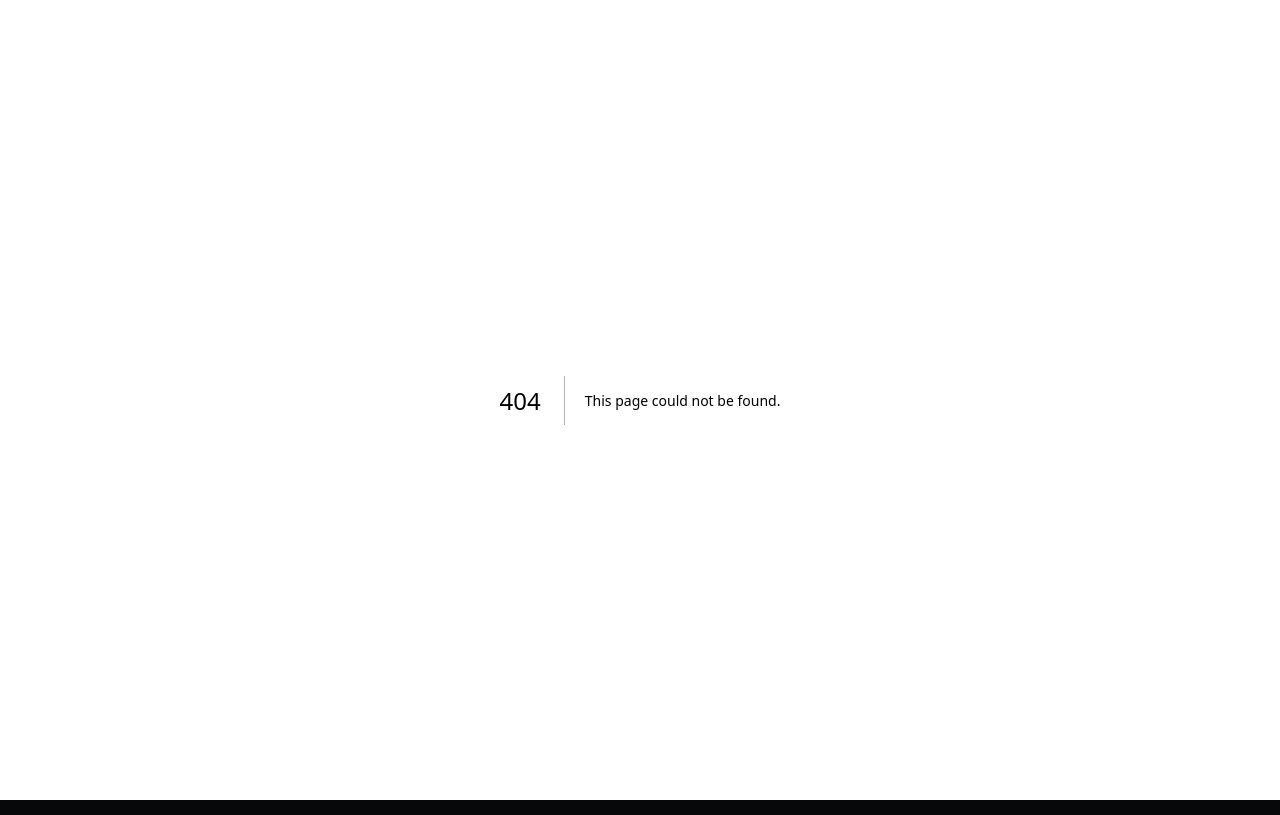
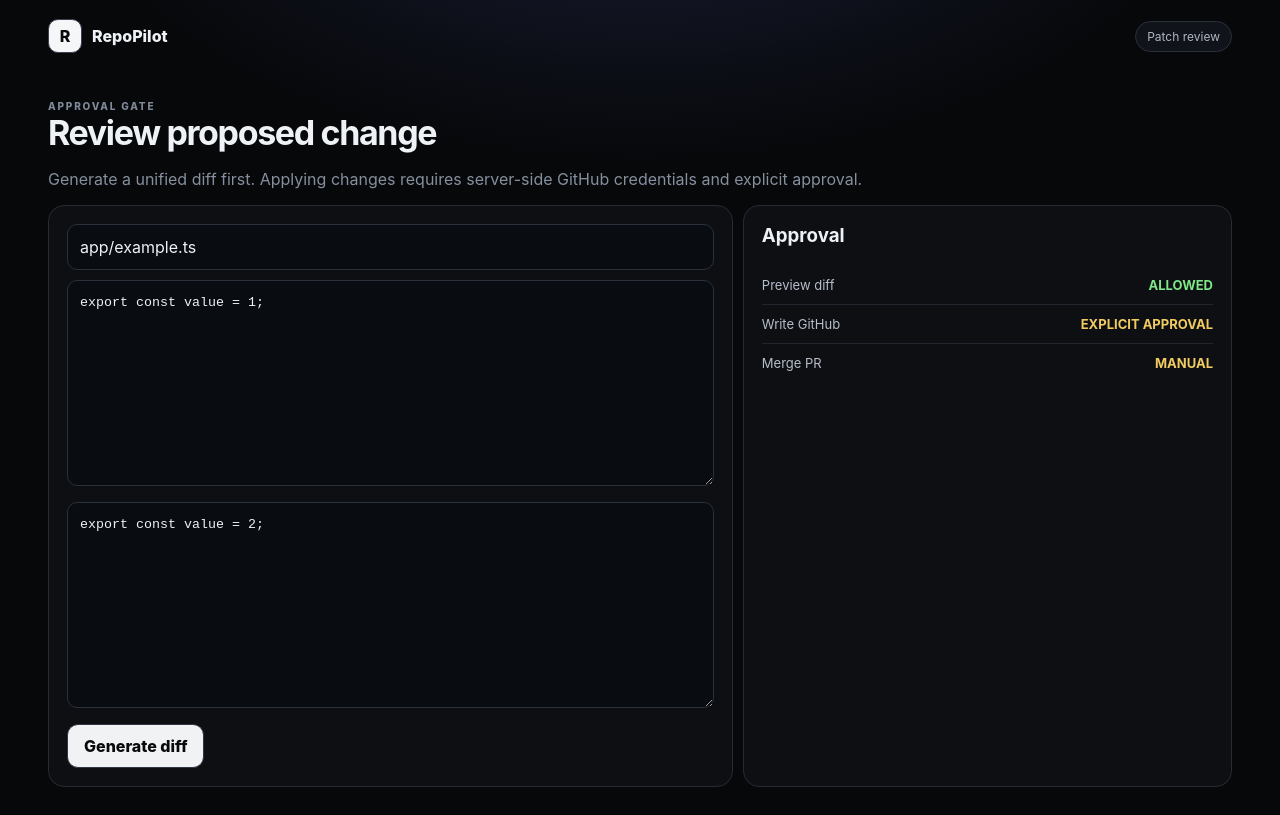
Before and after one commit to kamran-nizamani/RepoPilot, a Next.js app: page /dashboard/patch in a window 1280 px wide. Before the commit this address had no page. Built offline with nearby package versions, Linux system fonts and the light colour scheme.

Commit message:
feat: add patch review workspace

```diff
--- /dev/null
+++ b/app/dashboard/patch/page.tsx
@@ -0,0 +1,8 @@
+"use client";
+import {useState} from "react";
+import Link from "next/link";
+export default function Patch(){
+ const [path,setPath]=useState("app/example.ts");const [oldText,setOld]=useState("export const value = 1;");const [newText,setNew]=useState("export const value = 2;");const [diff,setDiff]=useState("");const [busy,setBusy]=useState(false);const [msg,setMsg]=useState("");
+ async function preview(){setBusy(true);setMsg("");try{const r=await fetch("/api/patch",{method:"POST",headers:{"Content-Type":"application/json"},body:JSON.stringify({path,oldText,newText})});const d=await r.json();if(!r.ok)throw Error(d.error);setDiff(d.diff)}catch(e){setMsg(e instanceof Error?e.message:"Patch failed")}finally{setBusy(false)}}
+ return <div className="shell"><nav className="nav"><Link href="/" className="brand"><span className="logo">R</span>RepoPilot</Link><span className="pill">Patch review</span></nav><main className="workspace"><section className="content"><div className="eyebrow">APPROVAL GATE</div><h1>Review proposed change</h1><p className="muted">Generate a unified diff first. Applying changes requires server-side GitHub credentials and explicit approval.</p><div className="two"><div className="panel"><input className="agentinput" value={path} onChange={e=>setPath(e.target.value)}/><textarea className="agentbox" rows={9} value={oldText} onChange={e=>setOld(e.target.value)}/><textarea className="agentbox" rows={9} value={newText} onChange={e=>setNew(e.target.value)}/><button className="btn" onClick={preview} disabled={busy}>{busy?"Building diff…":"Generate diff"}</button></div><div className="panel"><h3>Approval</h3><div className="rowline"><span>Preview diff</span><b className="good">ALLOWED</b></div><div className="rowline"><span>Write GitHub</span><b className="warn">EXPLICIT APPROVAL</b></div><div className="rowline"><span>Merge PR</span><b className="warn">MANUAL</b></div></div></div>{msg&&<div className="panel error">{msg}</div>}{diff&&<pre className="panel code">{diff}</pre>}</section></main></div>
+}
```
